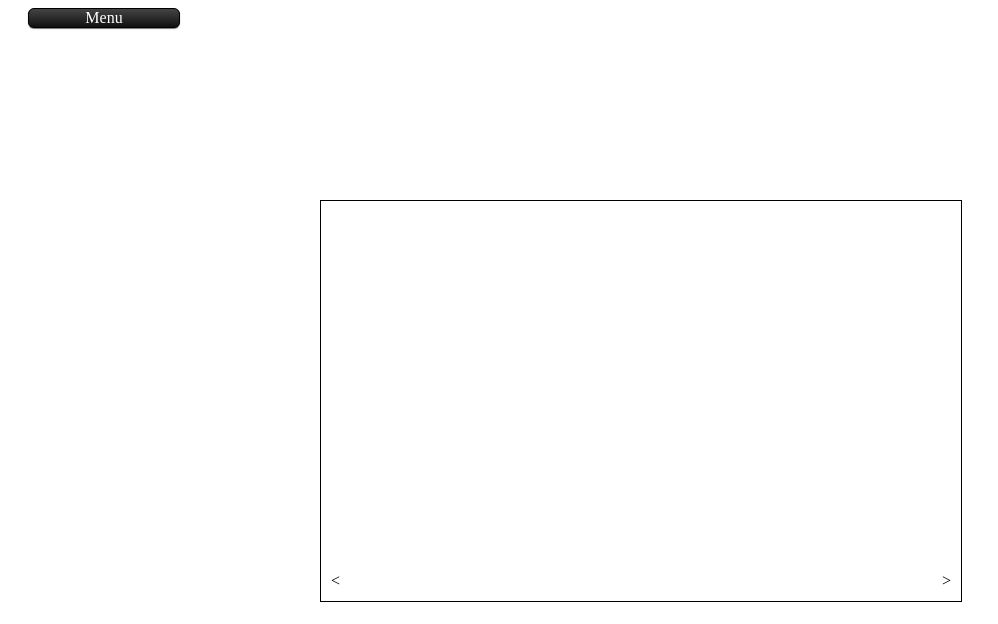
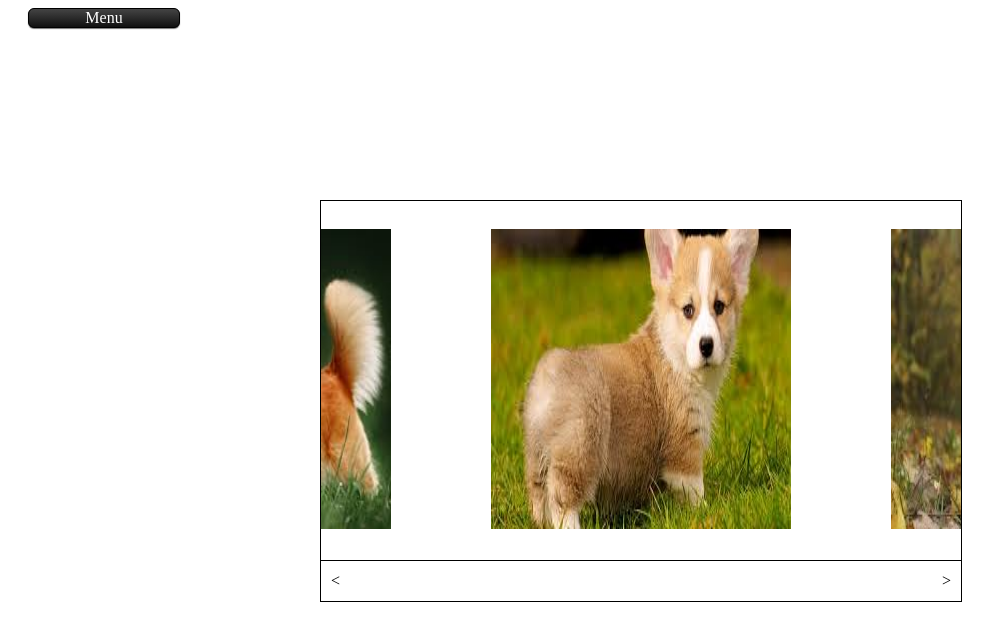
Before and after one commit to diballesteros/odinprojectdynamicinterface, a plain HTML site: page index.html in a window 1280 px wide. Shown: the whole page, without its empty margins (0-998 px from the left). Drawn offline with Linux system fonts and the light colour scheme.

Commit message:
setting images in frame, image constructor, image styling

```diff
--- a/main.css
+++ b/main.css
@@ -67,6 +67,20 @@ li {
 #pictureframe {
     height: 90%;
     width: 100%;
+    display: flex;
+    flex-flow: row nowrap;
+    align-items: center;
+    justify-content: center;
+    overflow: hidden;
+}
+
+.image-item {
+    margin: 50px;
+}
+
+.image-item  img{
+    width: 300px;
+    height: 300px;
 }
 
 #slider-controls {
@@ -75,6 +89,7 @@ li {
     justify-content: space-between;
     align-items: center;
     height: 10%;
+    border-top: 1px solid black;
 }
 
 #backward {
--- a/main.js
+++ b/main.js
@@ -6,19 +6,61 @@ const expandMenu = () => {
 
 document.getElementById('dropdown').addEventListener('click', expandMenu);
 
-const ImageSlider = function ImageSlider() {
+const ImageSlider = (() => {
     const images = [];
     let currentPosition = 0;
 
+    const transitionBackwards = () => {
+
+    };
+
     const transitionForwards = () => {
 
-    }
-
-    const transitionBackwards = () => {
-
-    }
+    };
 
     const changeImage = () => {
 
-    }
+    };
+
+    const setImages = () => {
+        const pictureFrame = document.getElementById('pictureframe');
+
+        for (let i = 0; i < images.length; i++) {
+            pictureFrame.appendChild(createImageElement(images[i], i));
+        };
+    };
+
+    const createImageElement = function (image, index) {
+        const newImageElement = document.createElement('div');
+        newImageElement.className = 'image-item';
+        newImageElement.id = `image-item-${index}`;
+        newImageElement.innerHTML = `<img src="${image.getSource()}" alt="${image.getName()}">`;
+        return newImageElement;
+    };
+
+    document.getElementById('backward').addEventListener('click', transitionBackwards);
+    document.getElementById('forward').addEventListener('click', transitionForwards);
+
+    return {
+        images,
+        setImages
+    };
+})();
+
+const Image = function (source, name) {
+    const getSource = () => source;
+    const getName = () => name;
+
+    return {
+        getSource,
+        getName
+    };
 };
+
+const corgiOne = new Image('img/corgi1.jpg', 'first');
+const corgiTwo = new Image('img/corgi2.jpg', 'two');
+const corgiThree = new Image('img/corgi3.jpg', 'three');
+
+ImageSlider.images.push(corgiOne, corgiTwo, corgiThree);
+
+ImageSlider.setImages();
```
Also changed, not shown: img/corgi1.jpg (added), img/corgi2.jpg (added), img/corgi3.jpg (added).
